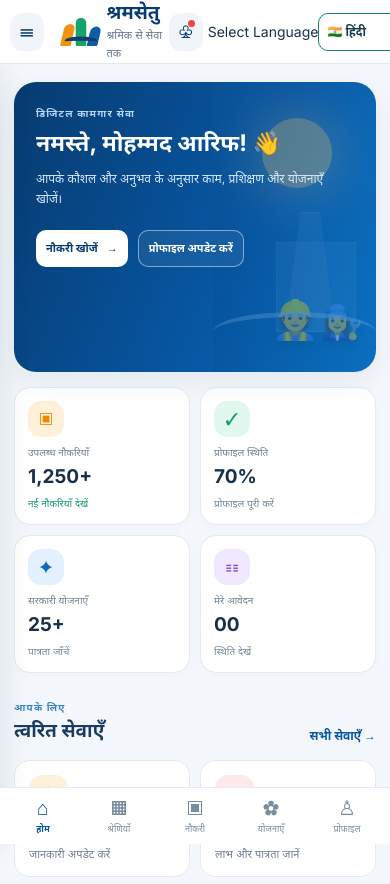
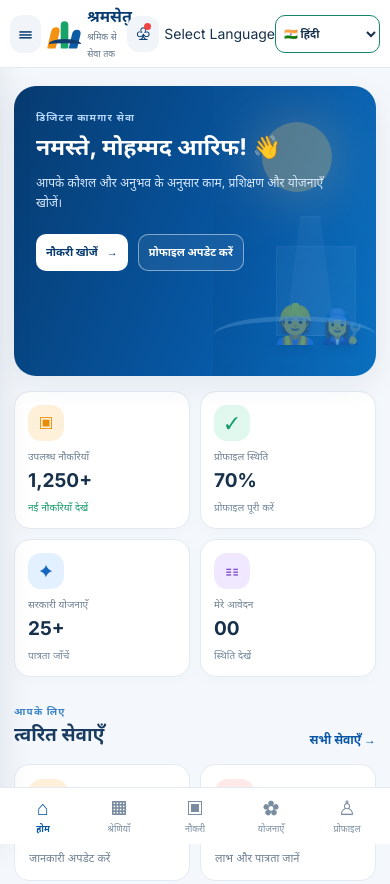
Before and after one commit to perfectcomputerakl-arch/shramsetu, a plain HTML site: page index.html in a window 390 px wide. Shown: the top 884 px of the page. Drawn offline with Linux system fonts and the light colour scheme.

Commit message:
Update style.css

```diff
--- a/style.css
+++ b/style.css
@@ -263,3 +263,133 @@ iframe {
     font-size: 16px;
   }
 }
+/* ===== FINAL LANGUAGE SELECTOR LAYOUT FIX ===== */
+
+.topbar {
+  display: flex;
+  align-items: center;
+  justify-content: space-between;
+  gap: 10px;
+  width: 100%;
+  min-width: 0;
+  padding: 0 16px;
+}
+
+.brand {
+  display: flex;
+  align-items: center;
+  gap: 8px;
+  flex: 1 1 auto;
+  min-width: 0;
+  margin: 0;
+}
+
+.brand strong {
+  font-size: 20px;
+  white-space: nowrap;
+}
+
+.brand small {
+  font-size: 11px;
+}
+
+.top-actions {
+  display: flex;
+  align-items: center;
+  gap: 8px;
+  flex: 0 0 auto;
+  min-width: 0;
+  margin-left: auto;
+}
+
+.language-control {
+  flex: 0 1 auto;
+  min-width: 0;
+}
+
+#languageSelect {
+  display: block;
+  width: 125px;
+  max-width: 100%;
+  min-width: 0;
+  height: 40px;
+  padding: 0 8px;
+  border: 1px solid #16866b;
+  border-radius: 10px;
+  background: #fff;
+  color: #18314b;
+  font-size: 12px;
+  font-weight: 600;
+  cursor: pointer;
+}
+
+#notificationBtn {
+  flex: 0 0 38px;
+}
+
+@media (max-width: 600px) {
+  .topbar {
+    height: 68px;
+    padding: 0 10px;
+    gap: 6px;
+  }
+
+  .brand {
+    gap: 5px;
+  }
+
+  .brand-mark {
+    width: 35px;
+    flex-shrink: 0;
+    transform: scale(.85);
+  }
+
+  .brand strong {
+    font-size: 16px;
+  }
+
+  .brand small {
+    font-size: 9px;
+    line-height: 1.3;
+  }
+
+  .top-actions {
+    gap: 5px;
+  }
+
+  #languageSelect {
+    width: 105px;
+    height: 38px;
+    padding: 0 4px;
+    font-size: 11px;
+  }
+
+  #notificationBtn {
+    width: 32px;
+    height: 36px;
+    flex-basis: 32px;
+  }
+
+  .user-chip {
+    display: none;
+  }
+}
+
+@media (max-width: 380px) {
+  .brand strong {
+    font-size: 14px;
+  }
+
+  .brand small {
+    font-size: 8px;
+  }
+
+  #languageSelect {
+    width: 90px;
+    font-size: 10px;
+  }
+
+  .topbar {
+    padding: 0 7px;
+  }
+}
```
